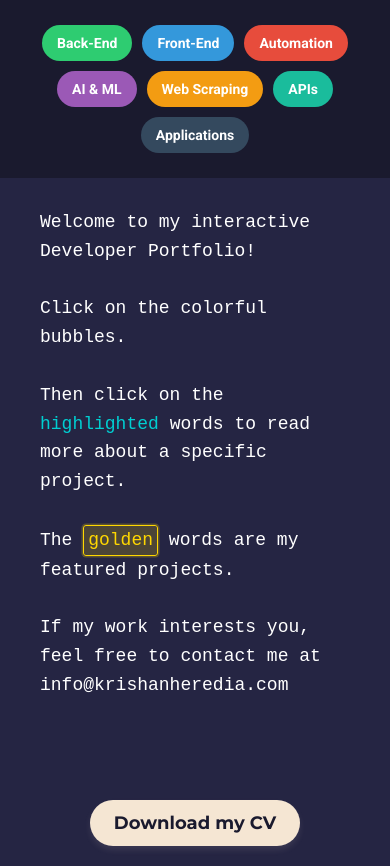
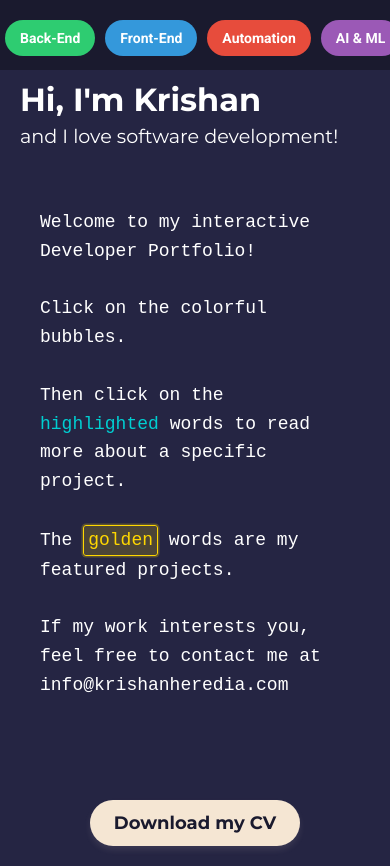
Before and after one commit to krishanheredia97/cv, a plain HTML site: page index.html in a window 390 px wide. Drawn offline with Linux system fonts and the light colour scheme.

Commit message:
Fixed mobile version header (single line)

```diff
--- a/styles/bubbles.css
+++ b/styles/bubbles.css
@@ -128,17 +128,26 @@
 
     #mobile-header-content {
         display: flex;
-        flex-wrap: wrap;
-        justify-content: center;
-        padding: 10px;
+        overflow-x: auto;
+        white-space: nowrap;
+        -webkit-overflow-scrolling: touch;
+        scrollbar-width: none; /* Firefox */
+        -ms-overflow-style: none; /* Internet Explorer 10+ */
+        padding: 10px 0;
+    }
+
+    #mobile-header-content::-webkit-scrollbar {
+        display: none; /* WebKit */
     }
 
     .mobile-bubble-title {
+        flex: 0 0 auto;
         padding: 10px 15px;
-        margin: 5px;
+        margin: 0 5px;
         border-radius: 20px;
         font-size: 14px;
         font-weight: bold;
         cursor: pointer;
+        white-space: nowrap;
     }
 }
--- a/styles/panel.css
+++ b/styles/panel.css
@@ -43,7 +43,12 @@
     #side-panel {
         width: 100%;
         height: auto;
-        min-height: calc(100vh - 60px); /* Adjust based on your mobile header height */
+        min-height: calc(100vh - 50px); /* Adjust based on your mobile header height */
+    }
+
+    #mobile-header {
+        height: 50px; /* Set a fixed height for the mobile header */
+        overflow: hidden;
     }
 
     #side-panel .section-1,
```
